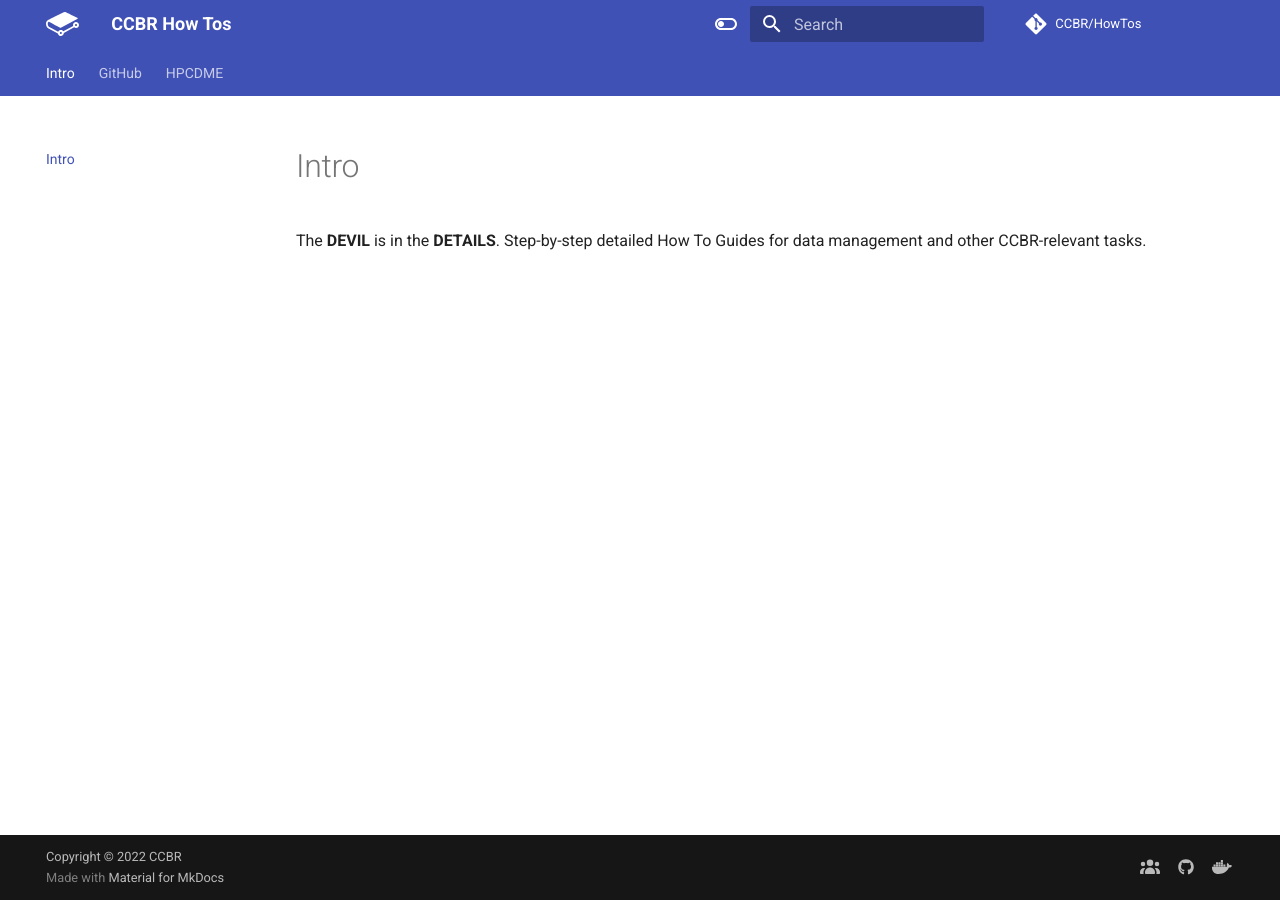
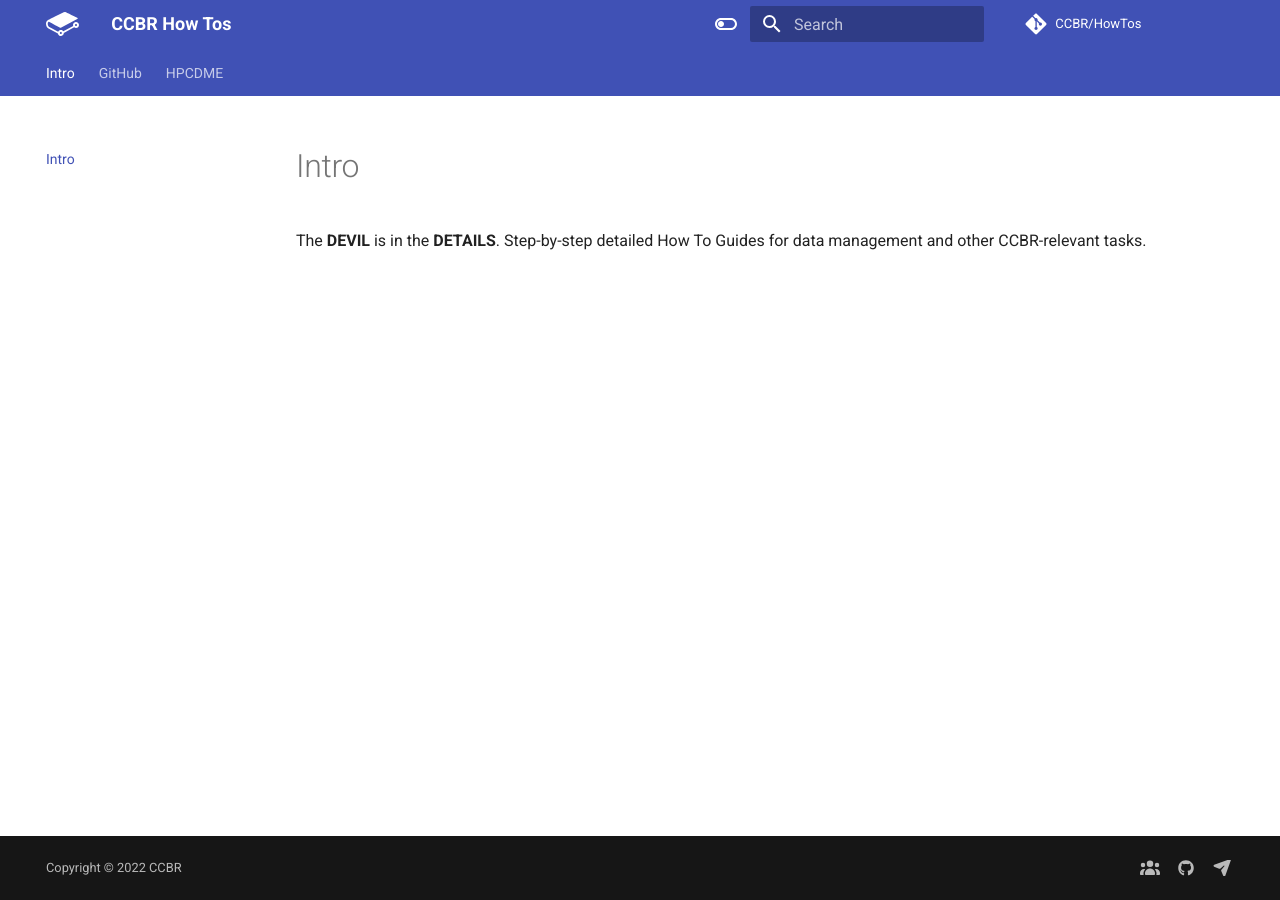
Before and after one commit to escauley/HowTos, an MkDocs documentation site: the page built from docs/index.md, in a window 1280 px wide. Built offline with MkDocs 1.6.1 and Material for MkDocs 9.7.7, drawn with Linux system fonts in a browser that asks for light colours; comment, search, counter and statistics services are not loaded; the version menu is left out.

Commit message:
removing docker link adding email link

```diff
--- a/mkdocs.yml
+++ b/mkdocs.yml
@@ -46,13 +46,14 @@ plugins:
 
 # Customization
 extra:
+  generator: false
   social:
     - icon: fontawesome/solid/users
       link: http://bioinformatics.cancer.gov
     - icon: fontawesome/brands/github
-      link: https://github.com/CCRGeneticsBranch
-    - icon: fontawesome/brands/docker
-      link: https://hub.docker.com/orgs/nciccbr/repositories
+      link: https://github.com/CCBR
+    - icon: fontawesome/solid/paper-plane
+      link: mailto:vishal.koparde@nih.gov
   version:
     provider: mike
 
```
